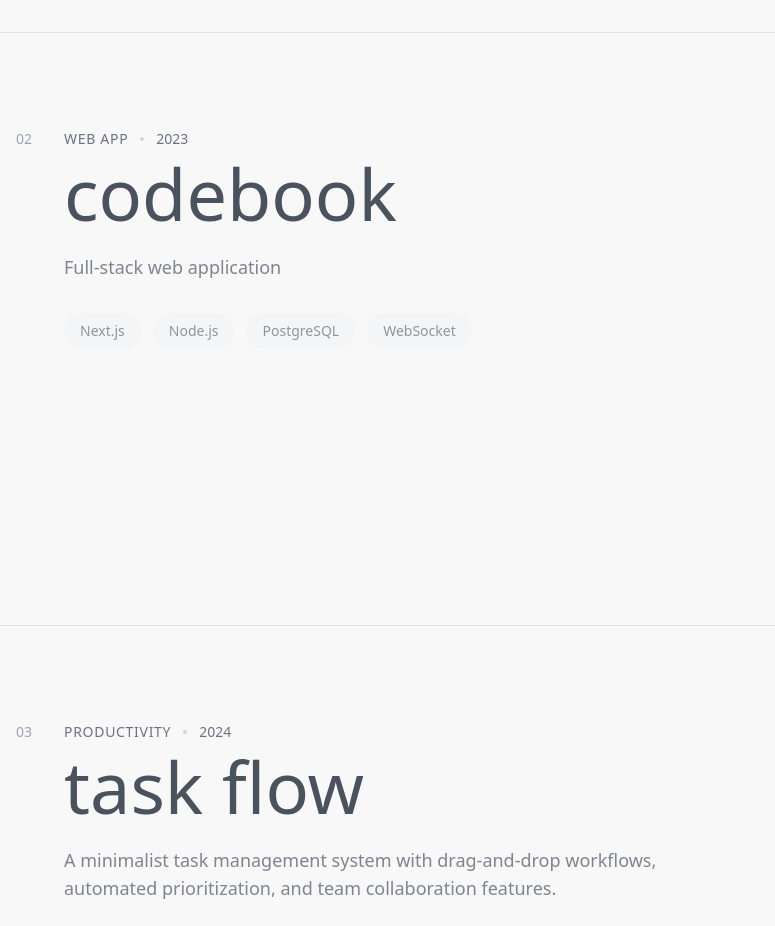
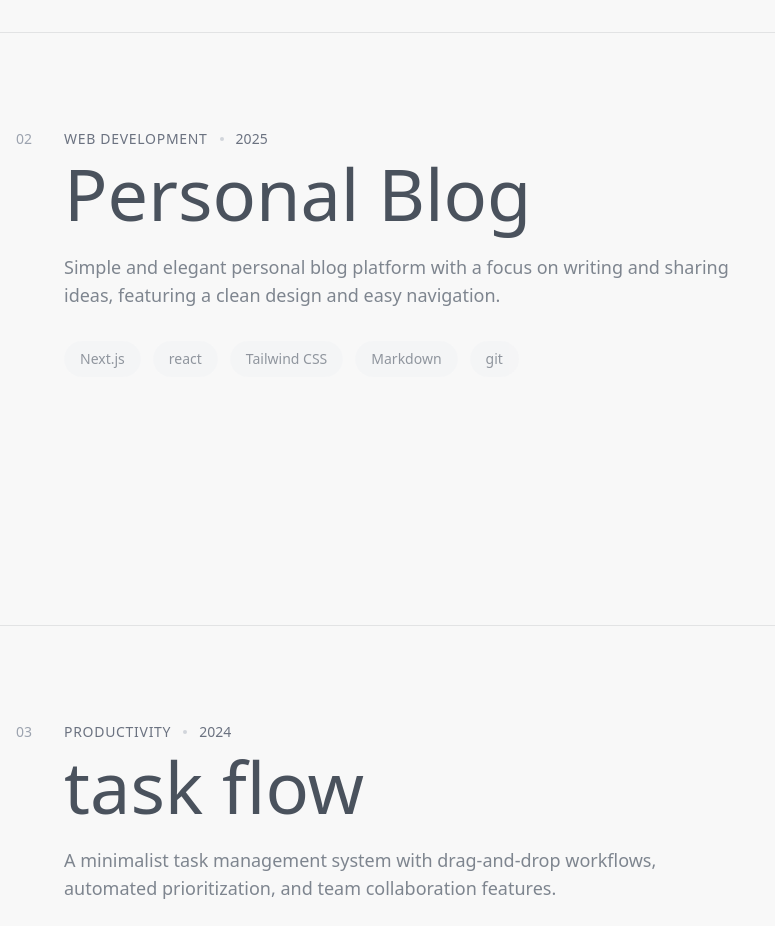
Before and after one commit to RosmeoP/portfolio-project, a React (Vite) app: page /projects in a window 1280 px wide. Shown: the part 1440-2366 px from the top of the page, without its empty margins (0-775 px from the left). Built offline with nearby package versions, Linux system fonts and the light colour scheme.

Commit message:
update project details and add personal blog image

```diff
--- a/src/components/Footer.jsx
+++ b/src/components/Footer.jsx
@@ -17,7 +17,7 @@ const Footer = () => {
     { name: 'Email', url: 'mailto:rosmeo43@gmail.com', icon: Mail },
     { name: 'LinkedIn', url: 'https://www.linkedin.com/in/mauricio-parada-a67470267/', icon: Linkedin },
     { name: 'GitHub', url: 'https://github.com/RosmeoP', icon: Github },
-    { name: 'Twitter', url: 'https://x.com/rosmeo0', icon: Twitter },
+    { name: 'Twitter', url: 'https://x.com/_rosmeo', icon: Twitter },
     { name: 'Instagram', url: 'https://www.instagram.com/rosmeoo/', icon: Instagram },
   ];
 
--- a/src/components/ShowCase.jsx
+++ b/src/components/ShowCase.jsx
@@ -103,13 +103,13 @@ const ProjectShowcase = () => {
     },
     {
       id: '02',
-      title: 'Project Two',
+      title: 'Personal Blog',
       category: 'WEB APP',
-      description: 'Full-stack web application',
-      longDescription: 'Real-time collaboration platform with features like live editing, commenting, and version control.',
-      technologies: ['Next.js', 'Node.js', 'PostgreSQL', 'WebSocket'],
-      githubUrl: '#',
-      demoUrl: '#'
+      description: 'Blog platform',
+      longDescription: 'A personal minimalist blog platform with a focus on writing and sharing ideas. Built with Next.js and Node.js.',
+      technologies: ['Next.js', 'Node.js', 'React', 'Tailwind CSS', 'Git'],
+      githubUrl: 'https://github.com/RosmeoP/myBlog.git',
+      demoUrl: 'https://rosmeo-blog.vercel.app/'
     },
     {
       id: '03',
--- a/src/pages/Project.jsx
+++ b/src/pages/Project.jsx
@@ -2,6 +2,7 @@ import React, { useState } from 'react';
 import { motion, AnimatePresence } from "framer-motion";
 import { ArrowUpRight, Github, ExternalLink, } from 'lucide-react';
 import NavBar from "../components/NavBar";
+import blogImg from "../img/blogImg.png";
 
 const ProjectItem = ({ project, index }) => {
   const [isHovered, setIsHovered] = useState(false);
@@ -223,15 +224,14 @@ const Portfolio = () => {
       githubUrl: "https://github.com/RosmeoP/WeatherApp.git"
     },
     {
-      title: "codebook",
-      category: "WEB APP",
-      year: "2023",
-      description: "Full-stack web application",
-      technologies: ["Next.js", "Node.js", "PostgreSQL", "WebSocket"],
-      image: "https://images.unsplash.com/photo-1633356122544-f134324a6cee?ixlib=rb-1.2.1&auto=format&fit=crop&w=1200&q=80",
-      demoUrl: "#",
-      githubUrl: "#"
-
+      title: "Personal Blog",
+      category: "Web Development",
+      year: "2025",
+      description: "Simple and elegant personal blog platform with a focus on writing and sharing ideas, featuring a clean design and easy navigation.",
+      technologies: ["Next.js", "react", "Tailwind CSS", "Markdown", "git"],
+      image: blogImg,
+      demoUrl: "https://rosmeo-blog.vercel.app/",
+      githubUrl: "https://github.com/RosmeoP/myBlog.git"
     },
     {
       title: "task flow",
```
Also changed, not shown: src/img/blogImg.png (added).
